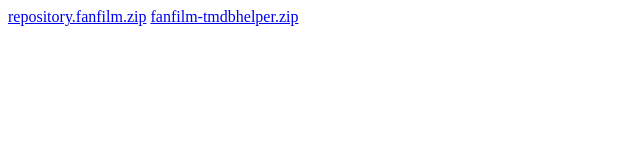
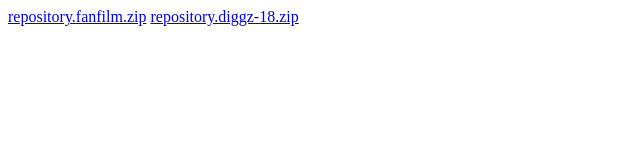
Before and after one commit to Muzyba/BKA, a plain HTML site: page index.html in a window 1280 px wide. Shown: the full height of the page, 0-640 px from the left. Drawn offline with Linux system fonts and the light colour scheme.

Commit message:
Update index.html

```diff
--- a/index.html
+++ b/index.html
@@ -4,6 +4,6 @@
   </head>
   <body>
   <a href="repository.fanfilm.zip">repository.fanfilm.zip</a>
-  <a href="fanfilm-tmdbhelper.zip">fanfilm-tmdbhelper.zip</a>
+  <a href="repository.diggz-18.zip">repository.diggz-18.zip</a>
 	  </body>
 </html>
```
